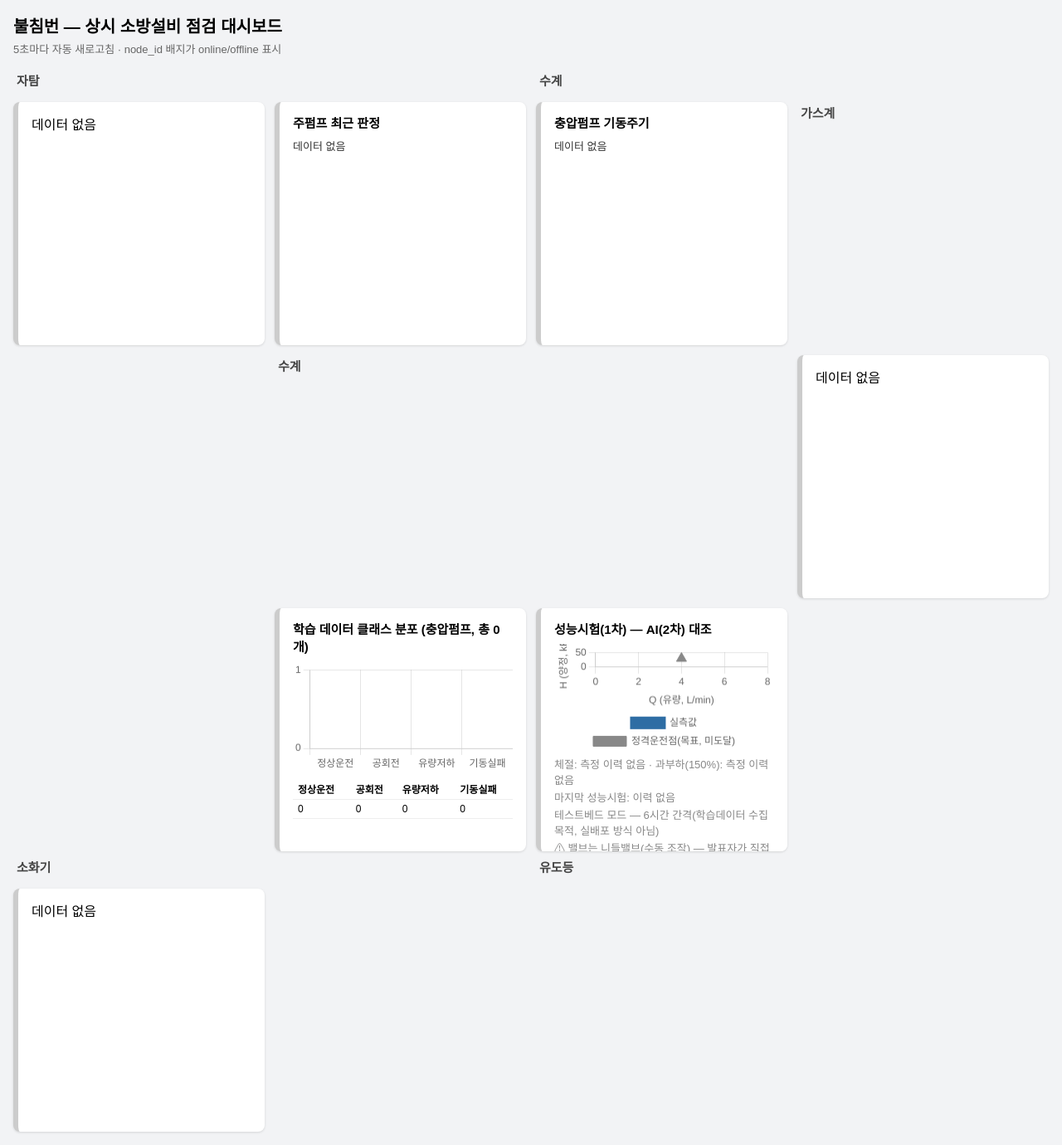
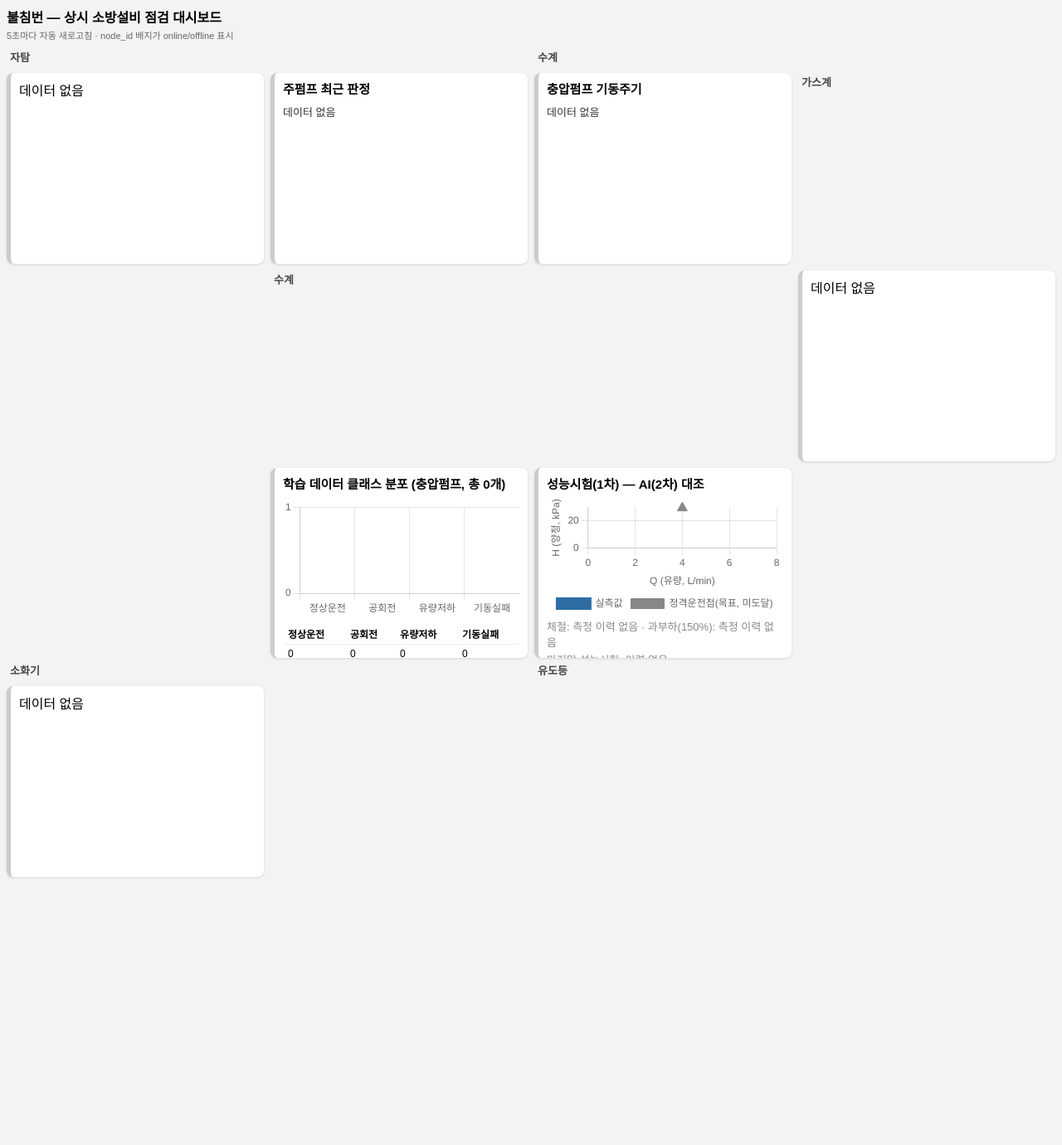
Before and after one commit to Billiardchalktheif/2026ESWContest_free_bulchimbeon, a Flask app: page / in a window 1280 px wide. Shown: the whole page at 83% size. After the commit the page ends 1058 px from the top, so only its background shows below. Run offline with Flask 3, Linux system fonts and the light colour scheme; data that the repository does not hold is empty.

Commit message:
대시보드 카드 비율을 1:1에서 4:3으로 완화하고 전체 여백을 축소 - 창 맞춤 축소 시 글자 가독성 확보
Co-Authored-By: Claude Sonnet 5 <noreply@anthropic.com>

```diff
--- a/bulchimbeon_sw/dashboard/templates/index.html
+++ b/bulchimbeon_sw/dashboard/templates/index.html
@@ -5,16 +5,16 @@
 <title>불침번 대시보드</title>
 <script src="{{ url_for('static', filename='chart.min.js') }}"></script>
 <style>
-  body { font-family: "Malgun Gothic", sans-serif; background: #f2f3f5; margin: 0; padding: 16px; }
-  h1 { font-size: 20px; margin: 0 0 4px; }
-  .subtitle { color: #666; font-size: 13px; margin-bottom: 16px; }
+  body { font-family: "Malgun Gothic", sans-serif; background: #f2f3f5; margin: 0; padding: 8px; }
+  h1 { font-size: 16px; margin: 0 0 2px; }
+  .subtitle { color: #666; font-size: 11px; margin-bottom: 8px; }
   /* 영상 편집용 — 카드를 4열 고정 그리드의 정사각형으로 통일한다(기존엔 섹션마다
      auto-fit 그리드에 세로로 긴 카드가 섞여있어 편집 화면 비율이 들쭉날쭉했다).
      내용이 정사각형 안에 다 안 들어가는 카드(자탐1 점검이력, 성능시험 차트 등)는
      잘라내는 대신 카드 안에서만 세로 스크롤되게 한다 — 정보 손실 없이 비율만 맞춘다. */
-  .grid { display: grid; grid-template-columns: repeat(4, 1fr); gap: 12px; }
-  .card { background: #fff; border-radius: 8px; padding: 14px 16px; box-shadow: 0 1px 3px rgba(0,0,0,0.12);
-          border-left: 6px solid #ccc; aspect-ratio: 1 / 1; overflow-y: auto; }
+  .grid { display: grid; grid-template-columns: repeat(4, 1fr); gap: 8px; }
+  .card { background: #fff; border-radius: 8px; padding: 8px 10px; box-shadow: 0 1px 3px rgba(0,0,0,0.12);
+          border-left: 5px solid #ccc; aspect-ratio: 4 / 3; overflow-y: auto; }
   .card.blank { visibility: hidden; box-shadow: none; border: none; background: transparent; } /* 스케치의 빈 칸 자리맞춤용 */
   .card h2 { font-size: 15px; margin: 0 0 8px; display: flex; justify-content: space-between; align-items: center; }
   .card .row { font-size: 13px; color: #333; margin: 2px 0; }
@@ -30,12 +30,12 @@
   .card.status-normal { border-left-color: #2e9e44; }
   .card.status-caution, .card.status-low, .card.status-moved, .card.status-warning { border-left-color: #e0a11c; }
   .card.status-alarm, .card.status-critical, .card.status-missing { border-left-color: #d9362e; }
-  .section-title { font-size: 16px; margin: 24px 0 8px; color: #444; }
+  .section-title { font-size: 14px; margin: 12px 0 4px; color: #444; }
   /* 열(칼럼) 그룹 라벨 — 전체 폭 한 줄이 아니라, 그리드 안에 실제로 배치해서 그
      칼럼들 바로 위에만 오도록 grid-column: span으로 폭을 맞춘다. 자탐/가스계처럼
      같은 열을 쓰지만 다른 행에 있는 경우, 행마다 별도로 헤더를 넣어서 절대
      서로 다른 구역 이름이 하나로 합쳐지지 않게 한다. */
-  .col-group-label { grid-column: span 2; font-size: 15px; font-weight: bold; color: #444; padding: 2px 4px 4px; }
+  .col-group-label { grid-column: span 2; font-size: 13px; font-weight: bold; color: #444; padding: 1px 4px 2px; }
   .col-group-label.span1 { grid-column: span 1; }
   .col-group-label.blank { visibility: hidden; }
   table { width: 100%; border-collapse: collapse; font-size: 12px; margin-top: 8px; }
```
